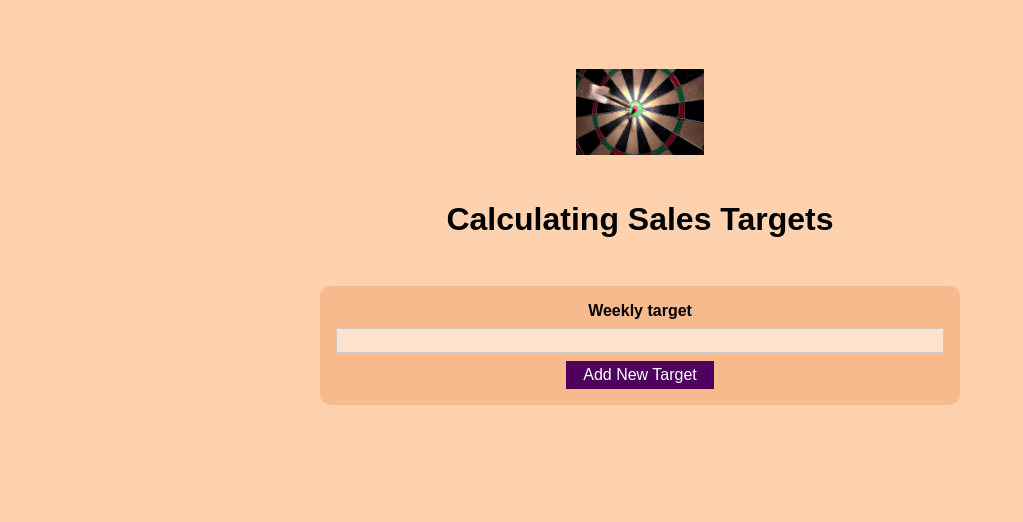
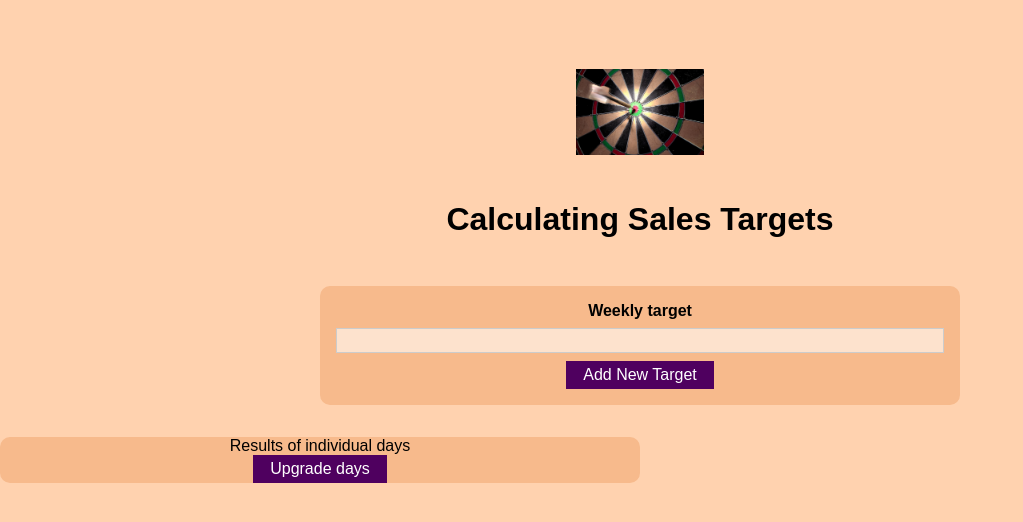
Before and after one commit to TomaszKoniecznyIT/Target_COE, a React (Create React App) app: page / in a window 1280 px wide. Shown: the top 522 px of the page, without its empty margins (0-1023 px from the left). Built offline with nearby package versions, Linux system fonts and the light colour scheme.

Commit message:
adding AddDays

```diff
--- a/src/App.js
+++ b/src/App.js
@@ -1,13 +1,14 @@
 import React from "react";
 import Header from "./components/Header/Header";
-import AddDay from "./components/Days/AddDay";
 import AddTarget from "./components/Targets/AddTarget";
+import AddDays from "./components/Days/AddDays";
 
 function App() {
   return (
     <div>
       <Header></Header>
       <AddTarget />
+      <AddDays />
     </div>
   );
 }
--- a/src/components/Days/AddDay.js
+++ /dev/null
@@ -1,13 +0,0 @@
-import Button from "../UI/Button";
-
-const Day = () => {
-  return (
-    <form>
-      <label>Monday</label>
-      <input></input>
-      <Button>Add Day</Button>
-    </form>
-  );
-};
-
-export default Day;
--- /dev/null
+++ b/src/components/Days/AddDays.js
@@ -0,0 +1,15 @@
+import Button from "../UI/Button";
+import Card from "../UI/Card";
+
+const AddDays = () => {
+  return (
+    <Card>
+      <form>
+        <label>Results of individual days</label>
+      </form>
+      <Button type="submit">Upgrade days</Button>
+    </Card>
+  );
+};
+
+export default AddDays;
```
Also changed, not shown: src/components/Days/AddDays.module.css (added).
